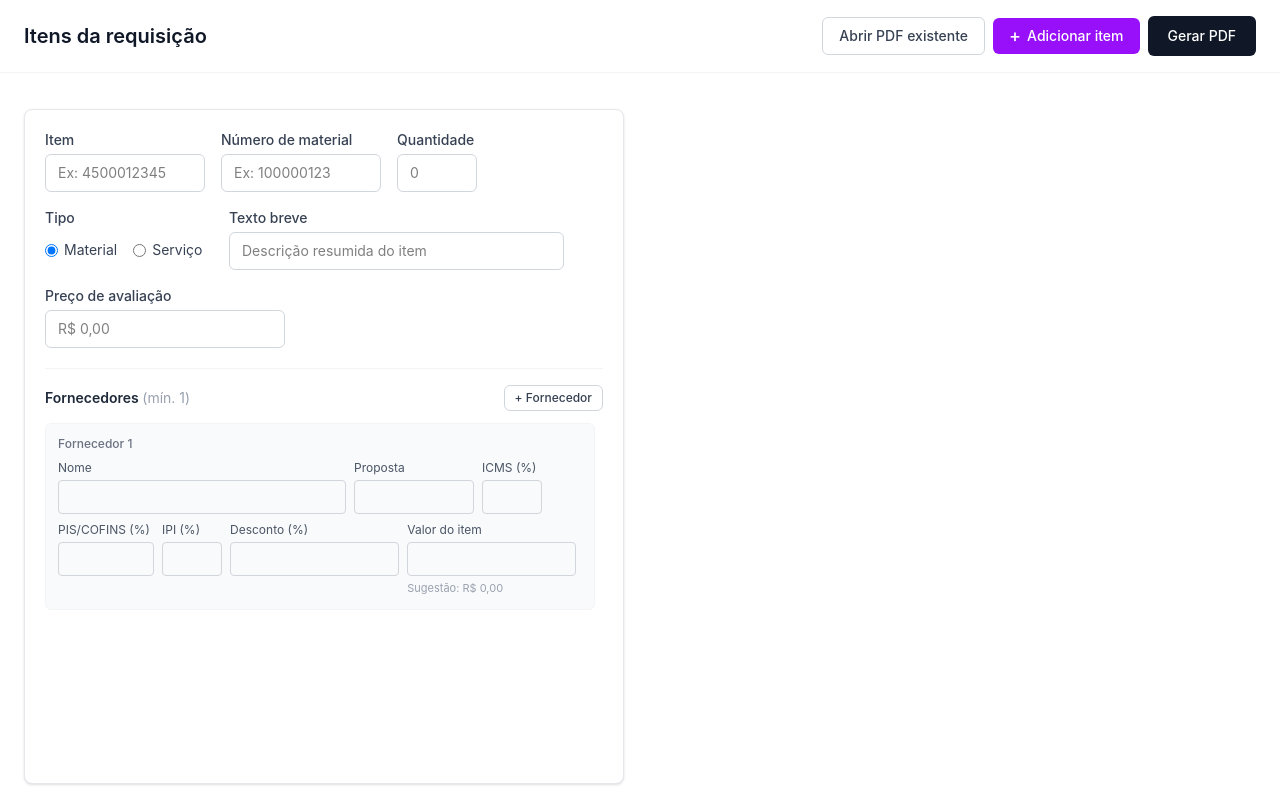
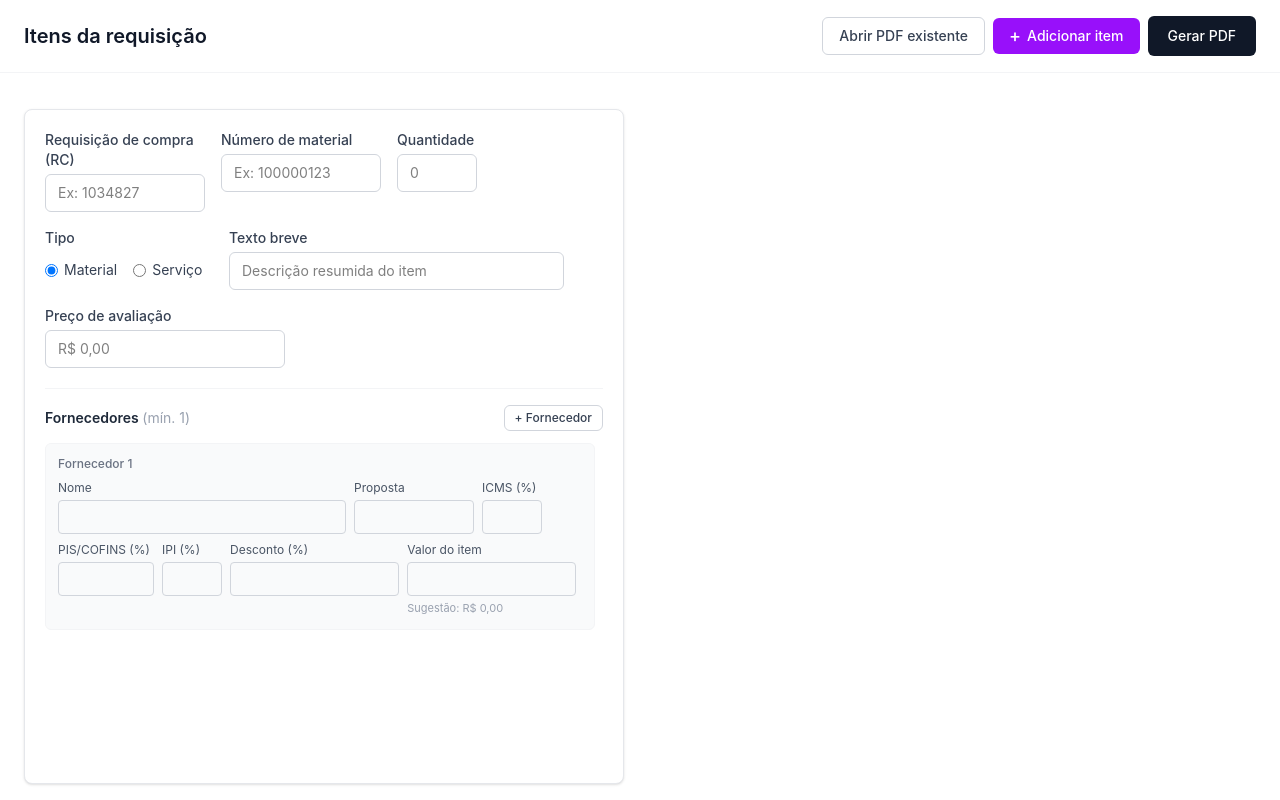
Before and after one commit to AlexandreLaraJr/mapaComparativo, a React (Vite) app: page / in a window 1280 px wide. Built offline with nearby package versions, Linux system fonts and the light colour scheme.

Commit message:
Pequena alteração no placeholder do item para RC e exemplo de RC

```diff
--- a/src/App.tsx
+++ b/src/App.tsx
@@ -1,4 +1,4 @@
-import ListaRequisicoes from "./components/ListaRequisicoes";
+import ListaRequisicoes from "./components/listaRequisicoes";
 
 function App() {
     return <ListaRequisicoes />;
--- a/src/components/RequisicaoCard.tsx
+++ b/src/components/RequisicaoCard.tsx
@@ -61,7 +61,7 @@ export default function RequisicaoCard({
             <div className="flex flex-wrap gap-4">
                 <div className="w-40">
                     <label className="mb-1 block text-sm font-medium text-gray-700">
-                        Item
+                        Requisição de compra (RC)
                     </label>
                     <input
                         type="text"
@@ -70,7 +70,7 @@ export default function RequisicaoCard({
                             atualizarCampo("numeroRC", e.target.value)
                         }
                         className="w-full rounded-md border border-gray-300 px-3 py-2 text-sm focus:border-purple-500 focus:outline-none focus:ring-1 focus:ring-purple-500"
-                        placeholder="Ex: 4500012345"
+                        placeholder="Ex: 1034827"
                     />
                 </div>
 
```
